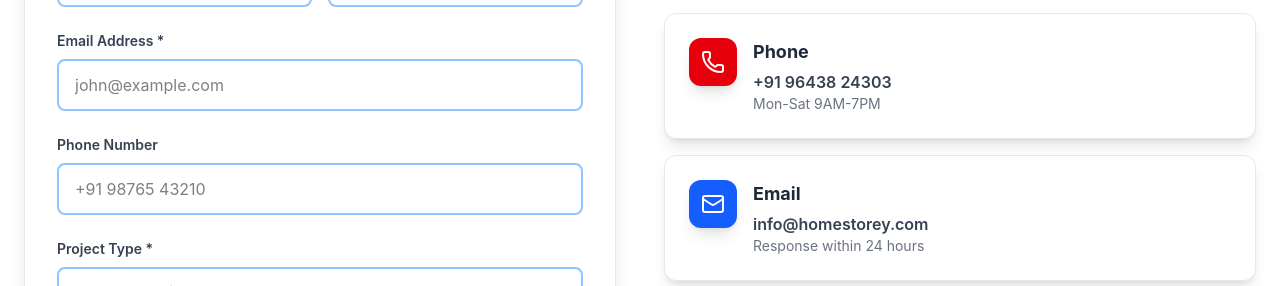
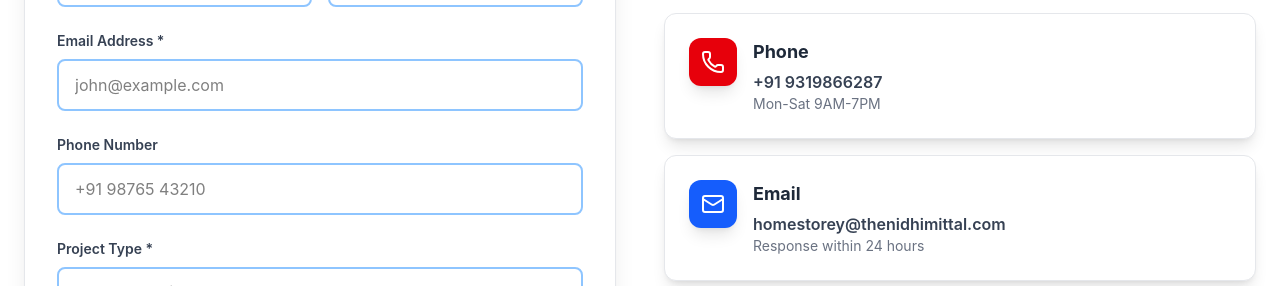
Before and after one commit to sachinrawat6264384464/newone, a Next.js app: page /contact in a window 1280 px wide. Shown: the part 759-1045 px from the top of the page. Built offline with nearby package versions, Linux system fonts and the light colour scheme; no server answers.

Commit message:
contcat info updated

```diff
--- a/src/app/contact/page.tsx
+++ b/src/app/contact/page.tsx
@@ -315,7 +315,7 @@ export default function Contact() {
                     </div>
                     <div>
                       <h3 className="font-bold text-gray-800 mb-1 text-lg">Phone</h3>
-                      <p className="text-gray-700 font-semibold">+91 96438 24303</p>
+                      <p className="text-gray-700 font-semibold">+91 9319866287</p>
                       <p className="text-sm text-gray-500">Mon-Sat 9AM-7PM</p>
                     </div>
                   </motion.div>
@@ -329,7 +329,7 @@ export default function Contact() {
                     </div>
                     <div>
                       <h3 className="font-bold text-gray-800 mb-1 text-lg">Email</h3>
-                      <p className="text-gray-700 font-semibold">info@homestorey.com</p>
+                      <p className="text-gray-700 font-semibold">homestorey@thenidhimittal.com</p>
                       <p className="text-sm text-gray-500">Response within 24 hours</p>
                     </div>
                   </motion.div>
```
